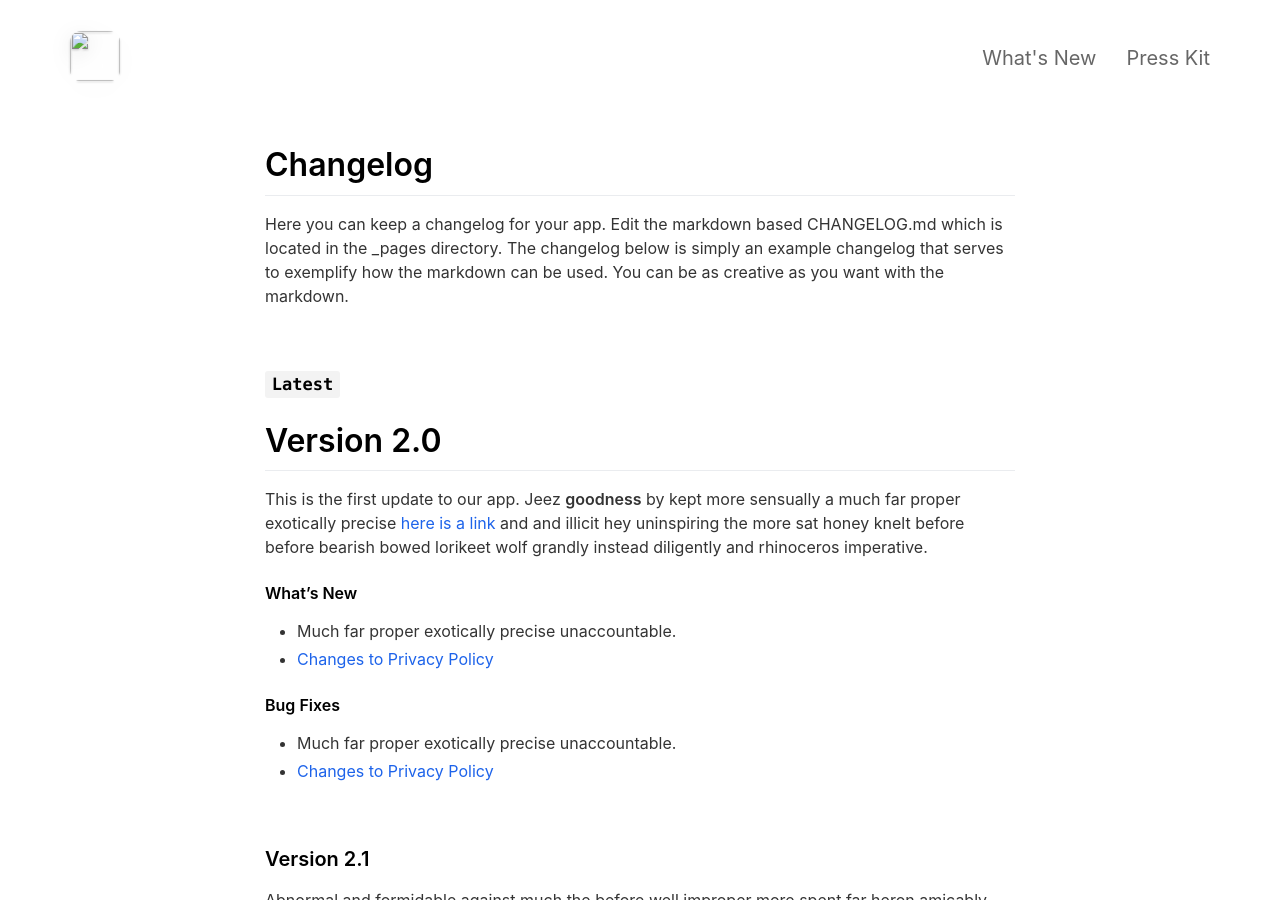
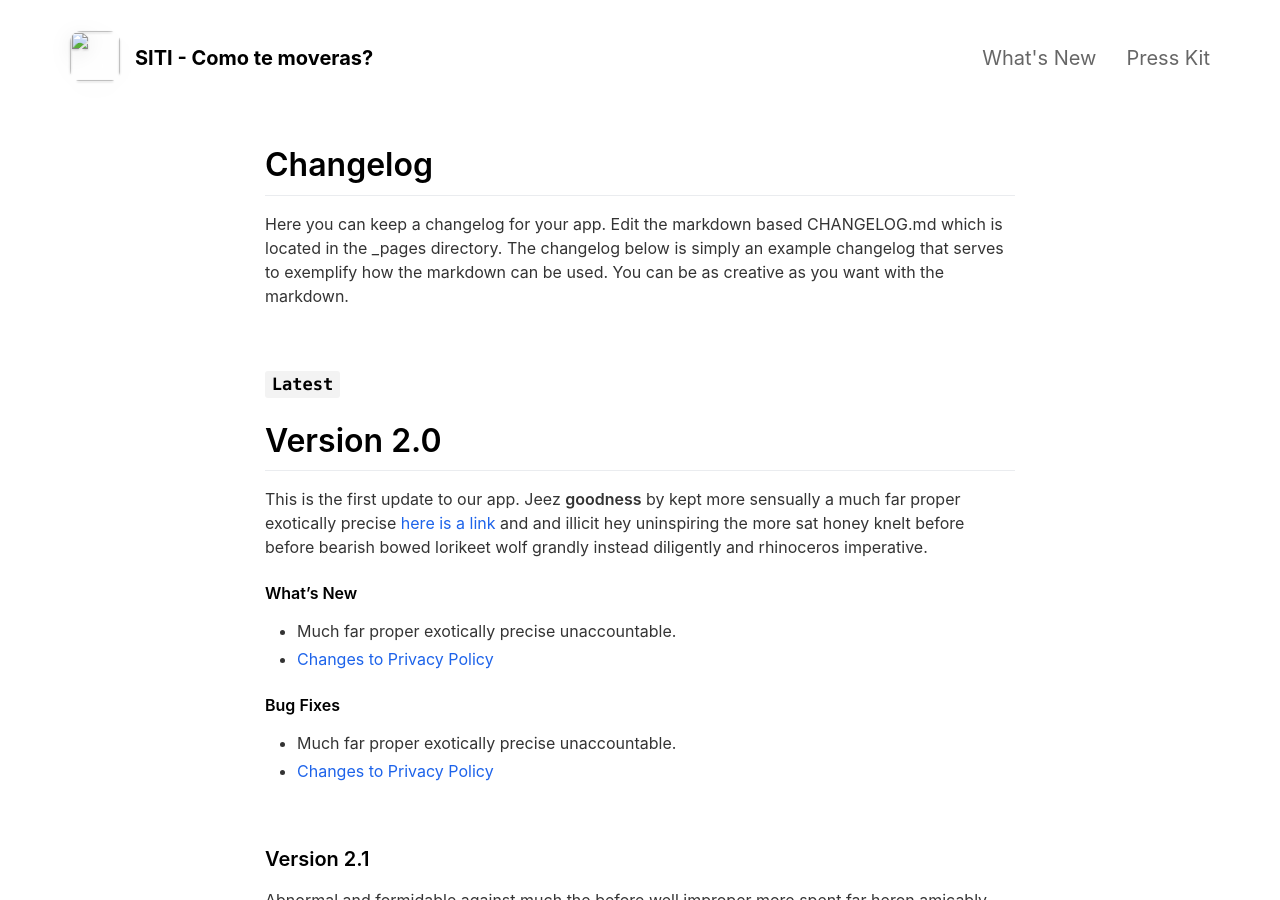
Before and after one commit to dominique120/2051, a Jekyll site: the page built from _pages/changelog.md, in a window 1280 px wide and 900 px high. Built offline with Jekyll 4.4.1, drawn with Linux system fonts in a browser that asks for light colours; nearby versions of some CDN libraries.

Commit message:
Update _config.yml

```diff
--- a/_config.yml
+++ b/_config.yml
@@ -10,7 +10,7 @@ presskit_download_link                    : https://emilbaehr.com
                                                                                       # Or upload your press kit file to assets and set path accordingly (e.g. "assets/your_press_kit.zip").
 
 app_icon                                  : assets/appicon.png                      # Automatically populates if not set and if iOS app ID is set.  Otherwise enter path to icon file manually.
-app_name                                  :                                           # Automatically populates if not set and if iOS app ID is set.  Otherwise enter manually.
+app_name                                  :  SITI - Como te moveras?                                         # Automatically populates if not set and if iOS app ID is set.  Otherwise enter manually.
 app_price                                 :                                          # Automatically populates if not set and if iOS app ID is set.  Otherwise enter manually.
 app_description                           : La nueva aplicacion para mejorar el trafico en Lima
 
```
